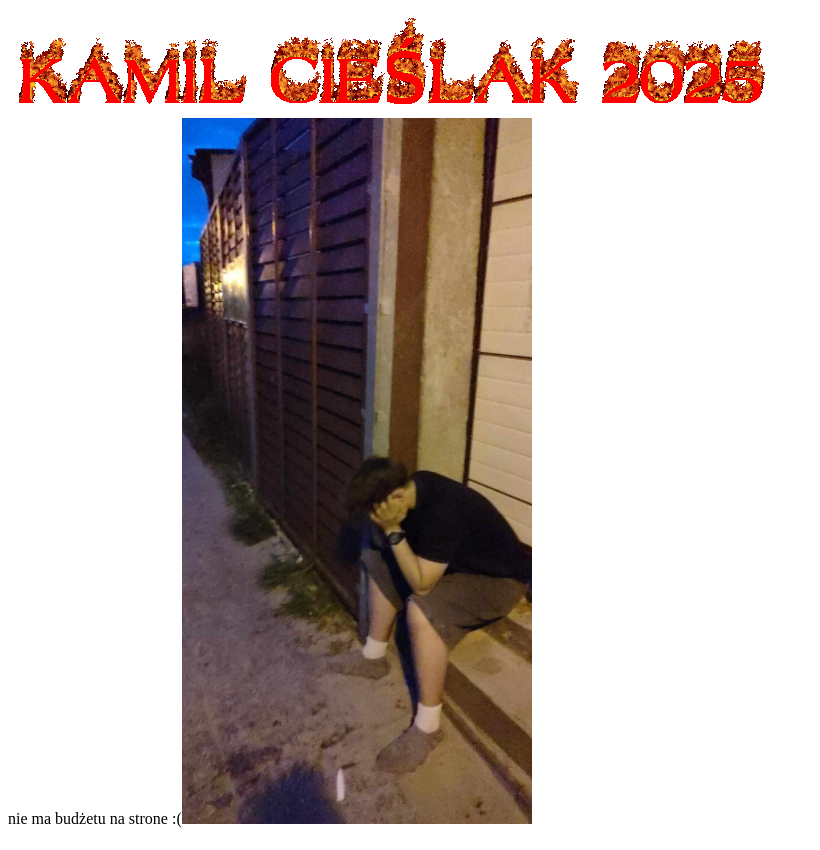
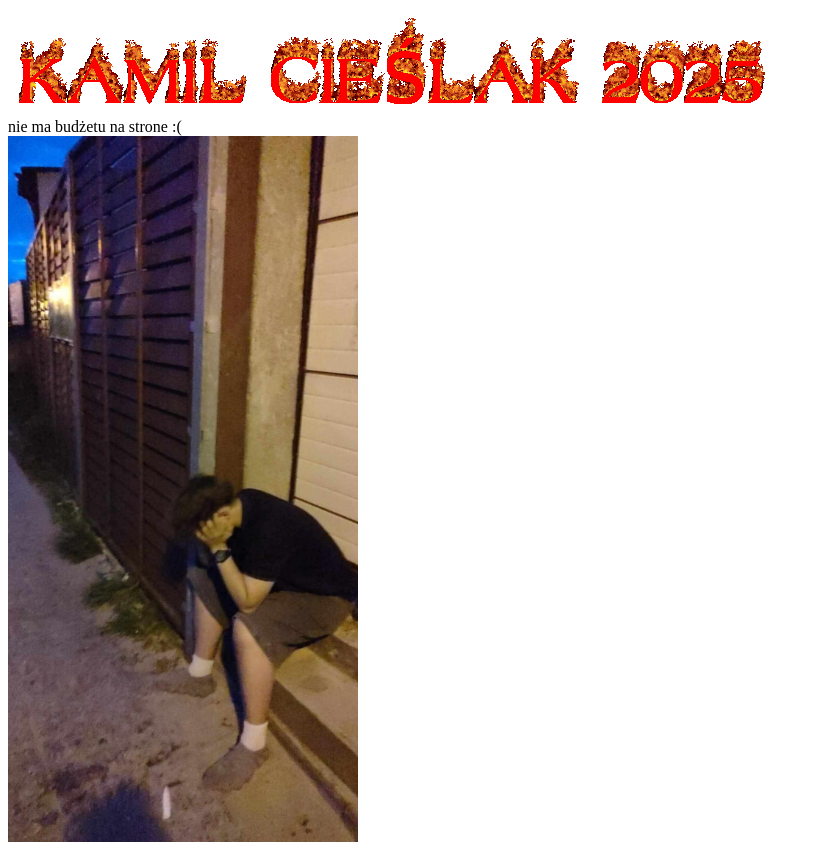
Before and after one commit to uravuz/uravuz.github.io, a plain HTML site: page index.html in a window 1280 px wide. Shown: the whole page, without its empty margins (0-820 px from the left). Drawn offline with Linux system fonts and the light colour scheme.

Commit message:
Update index.html

```diff
--- a/index.html
+++ b/index.html
@@ -1 +1 @@
-<img src="cooltext484524802852585.gif"><br>nie ma budżetu na strone :(<img src="received_1419016952751860.jpeg" style="width: 350px;">
+<img src="cooltext484524802852585.gif"><br>nie ma budżetu na strone :(<br><img src="received_1419016952751860.jpeg" style="width: 350px;">
```
